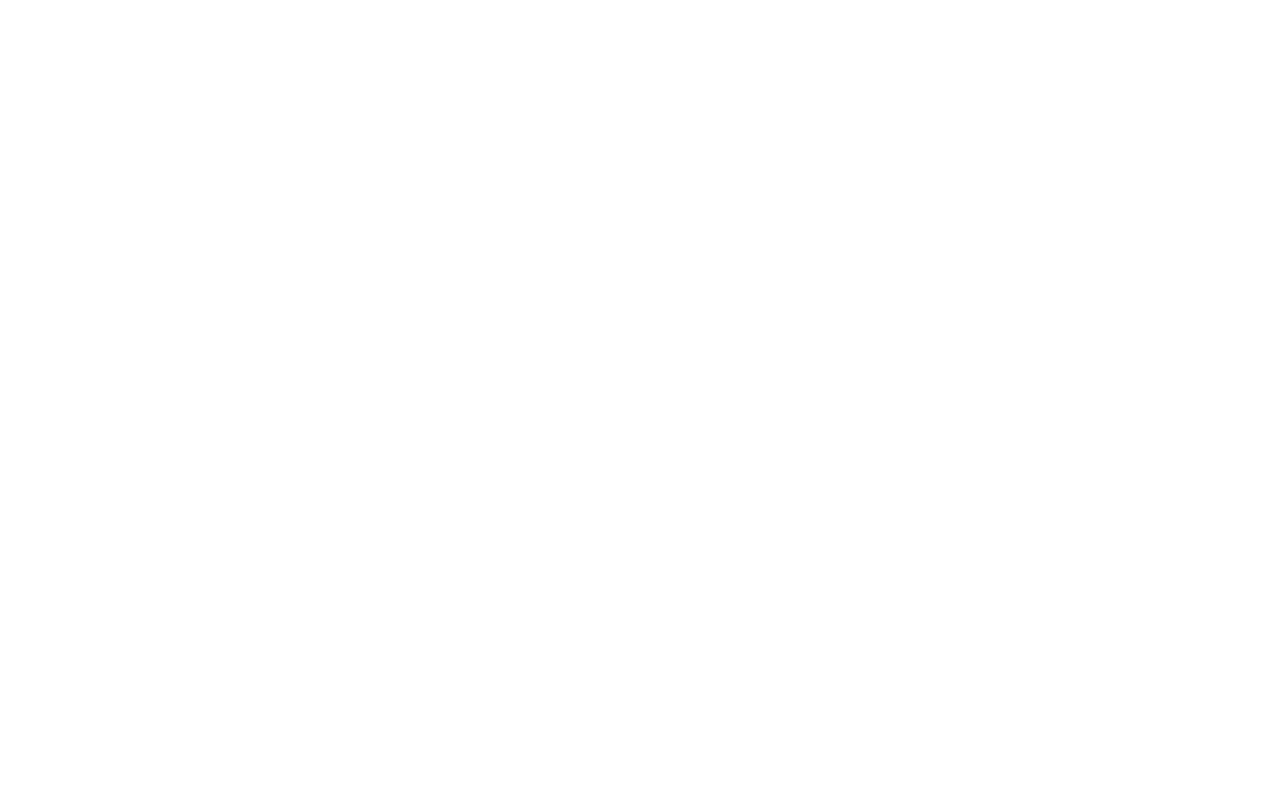
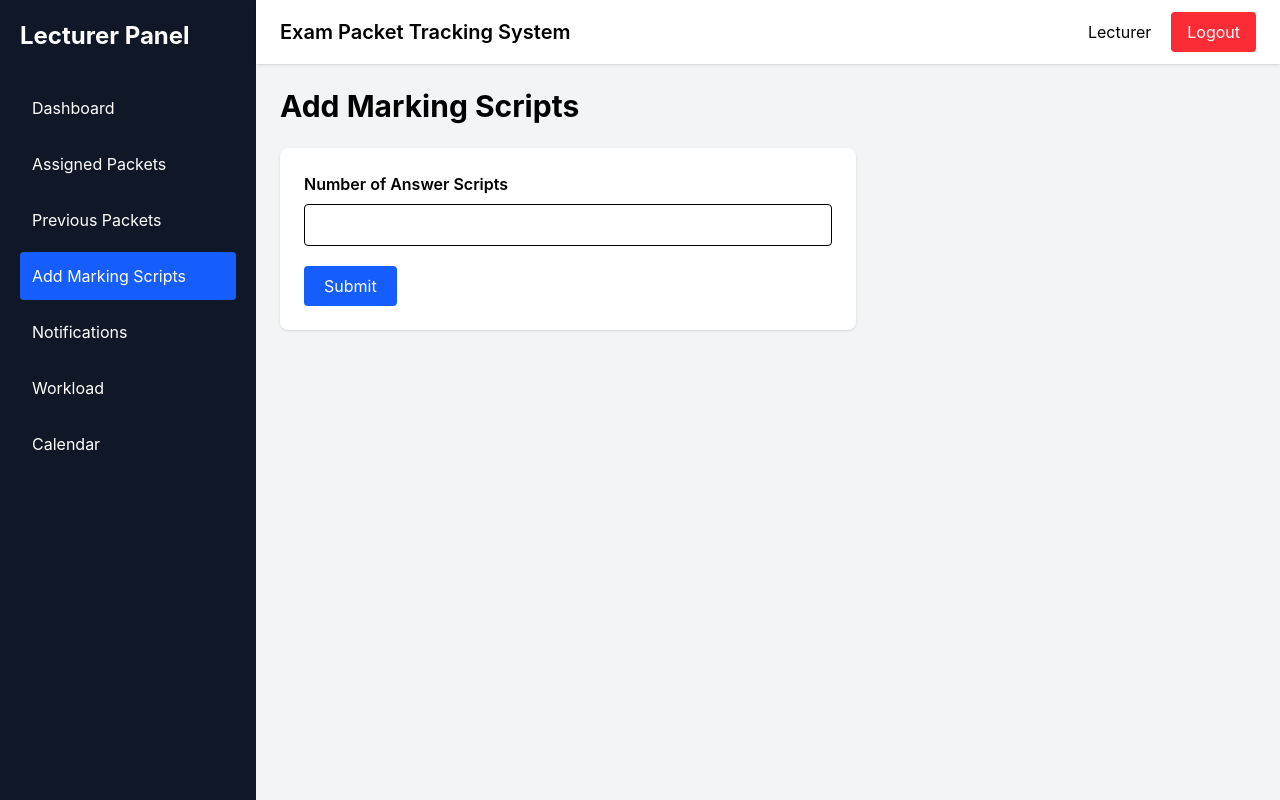
Before and after one commit to plnsliyanage/exam-paper-management-system-frontend, a React (Vite) app: page /lecturer/marking in a window 1280 px wide. Before the commit this address had no page. Built offline with nearby package versions, Linux system fonts and the light colour scheme.

Commit message:
done marking script

```diff
--- a/src/api/lecturerApi.js
+++ b/src/api/lecturerApi.js
@@ -16,3 +16,14 @@
   const response = await api.get(`/lecturer/packets/${packetId}`);
   return response.data;
 };
+
+export const addMarkingScripts = async (markingData) => {
+
+  const response = await api.post(
+    "/lecturer/marking",
+    markingData
+  );
+
+  return response.data;
+
+};
--- a/src/components/common/Sidebar.jsx
+++ b/src/components/common/Sidebar.jsx
@@ -18,8 +18,8 @@
     },
 
     {
-      name: "Marking Process",
-      path: "/lecturer/marking-process",
+      name: "Add Marking Scripts",
+      path: "/lecturer/marking",
     },
 
     {
--- /dev/null
+++ b/src/components/lecturer/MarkingForm.jsx
@@ -0,0 +1,49 @@
+const MarkingForm = ({ packetId, scripts, setScripts, handleSubmit }) => {
+  return (
+    <form
+      onSubmit={handleSubmit}
+      className="
+      bg-white
+      shadow
+      rounded-lg
+      p-6
+      space-y-5
+      "
+    >
+      <div>
+        <label className="block font-semibold mb-2">
+          Number of Answer Scripts
+        </label>
+
+        <input
+          type="number"
+          value={scripts}
+          onChange={(e) => setScripts(e.target.value)}
+          className="
+          border
+          rounded
+          p-2
+          w-full
+          "
+          min="1"
+          required
+        />
+      </div>
+
+      <button
+        type="submit"
+        className="
+        bg-blue-600
+        text-white
+        px-5
+        py-2
+        rounded
+        "
+      >
+        Submit
+      </button>
+    </form>
+  );
+};
+
+export default MarkingForm;
--- a/src/components/lecturer/PacketCard.jsx
+++ b/src/components/lecturer/PacketCard.jsx
@@ -2,16 +2,27 @@
 
 const PacketCard = ({ packet }) => {
   return (
-    <Link to={`/lecturer/packets/${packet.packetId}`}>
-      <div className="bg-white rounded-lg shadow-md p-5 hover:shadow-xl transition-shadow duration-300 cursor-pointer">
-        <h2 className="text-xl font-semibold">{packet.courseCode}</h2>
+    <Link to={`/lecturer/packets/${packet.packetId}`} className="block">
+      <div className="bg-white rounded-lg shadow-md p-5 hover:shadow-lg hover:scale-[1.01] transition-all duration-300">
+        <h2 className="text-xl font-semibold text-blue-700">
+          {packet.courseCode}
+        </h2>
 
-        <p className="text-gray-600">{packet.courseName}</p>
+        <p className="text-gray-700">{packet.courseName}</p>
 
         <div className="mt-4 space-y-2">
           <p>
             <span className="font-semibold">Department:</span>{" "}
-            {packet.department}
+            {packet.departmentName}
+          </p>
+
+          <p>
+            <span className="font-semibold">Academic Year:</span>{" "}
+            {packet.academicYear}
+          </p>
+
+          <p>
+            <span className="font-semibold">Semester:</span> {packet.semester}
           </p>
 
           <p>
@@ -21,6 +32,11 @@
           <p>
             <span className="font-semibold">Status:</span> {packet.status}
           </p>
+
+          <p>
+            <span className="font-semibold">Current Holder:</span>{" "}
+            {packet.currentHolderName}
+          </p>
         </div>
       </div>
     </Link>
--- /dev/null
+++ b/src/pages/lecturer/AddMarking.jsx
@@ -0,0 +1,63 @@
+import { useState } from "react";
+
+import MarkingForm from "../../components/lecturer/MarkingForm";
+
+import { addMarkingScripts } from "../../api/lecturerApi";
+
+const AddMarking = () => {
+  const [scripts, setScripts] = useState("");
+
+  const [message, setMessage] = useState("");
+
+  // Use existing database packet id
+  const packetId = "P3";
+
+  // Current lecturer
+  const lecturerId = "U1";
+
+  const handleSubmit = async (e) => {
+    e.preventDefault();
+
+    try {
+      const data = {
+        packetId: packetId,
+
+        lecturerId: lecturerId,
+
+        totalScripts: Number(scripts),
+      };
+
+      const response = await addMarkingScripts(data);
+
+      setMessage(response);
+    } catch (error) {
+      console.error(error);
+
+      setMessage("Failed to add marking scripts");
+    }
+  };
+
+  return (
+    <div className="max-w-xl">
+      <h1
+        className="
+      text-3xl
+      font-bold
+      mb-6
+      "
+      >
+        Add Marking Scripts
+      </h1>
+
+      {message && <p className="text-green-600 mb-4">{message}</p>}
+
+      <MarkingForm
+        scripts={scripts}
+        setScripts={setScripts}
+        handleSubmit={handleSubmit}
+      />
+    </div>
+  );
+};
+
+export default AddMarking;
--- a/src/pages/lecturer/PacketDetails.jsx
+++ b/src/pages/lecturer/PacketDetails.jsx
@@ -24,39 +24,64 @@
   };
 
   if (loading) {
-    return <h2>Loading Packet Details...</h2>;
+    return <h2 className="text-xl font-semibold">Loading Packet Details...</h2>;
   }
 
   if (!packet) {
-    return <h2>Packet not found.</h2>;
+    return (
+      <h2 className="text-xl font-semibold text-red-500">Packet Not Found</h2>
+    );
   }
 
   return (
-    <div className="max-w-3xl bg-white shadow rounded-lg p-6">
-      <h1 className="text-3xl font-bold mb-6">Packet Details</h1>
+    <div className="max-w-4xl mx-auto bg-white shadow rounded-lg p-8">
+      <h1 className="text-3xl font-bold mb-8">Packet Details</h1>
 
-      <div className="space-y-3">
-        <p>
-          <strong>Packet ID:</strong> {packet.packetId}
-        </p>
-        <p>
-          <strong>Course Code:</strong> {packet.courseCode}
-        </p>
-        <p>
-          <strong>Course Name:</strong> {packet.courseName}
-        </p>
-        <p>
-          <strong>Department:</strong> {packet.department}
-        </p>
-        <p>
-          <strong>Deadline:</strong> {packet.deadline}
-        </p>
-        <p>
-          <strong>Status:</strong> {packet.status}
-        </p>
-        <p>
-          <strong>Current Holder:</strong> {packet.currentHolder}
-        </p>
+      <div className="grid grid-cols-2 gap-6">
+        <div>
+          <p className="font-semibold">Packet ID</p>
+          <p>{packet.packetId}</p>
+        </div>
+
+        <div>
+          <p className="font-semibold">Course Code</p>
+          <p>{packet.courseCode}</p>
+        </div>
+
+        <div>
+          <p className="font-semibold">Course Name</p>
+          <p>{packet.courseName}</p>
+        </div>
+
+        <div>
+          <p className="font-semibold">Department</p>
+          <p>{packet.departmentName}</p>
+        </div>
+
+        <div>
+          <p className="font-semibold">Academic Year</p>
+          <p>{packet.academicYear}</p>
+        </div>
+
+        <div>
+          <p className="font-semibold">Semester</p>
+          <p>{packet.semester}</p>
+        </div>
+
+        <div>
+          <p className="font-semibold">Deadline</p>
+          <p>{packet.deadline}</p>
+        </div>
+
+        <div>
+          <p className="font-semibold">Status</p>
+          <p>{packet.status}</p>
+        </div>
+
+        <div>
+          <p className="font-semibold">Current Holder</p>
+          <p>{packet.currentHolderName}</p>
+        </div>
       </div>
     </div>
   );
--- a/src/routes/AppRoutes.jsx
+++ b/src/routes/AppRoutes.jsx
@@ -4,6 +4,7 @@
 import Dashboard from "../pages/lecturer/Dashboard";
 import AssignedPackets from "../pages/lecturer/AssignedPackets";
 import PacketDetails from "../pages/lecturer/PacketDetails";
+import AddMarking from "../pages/lecturer/AddMarking";
 
 const AppRoutes = () => {
   return (
@@ -14,6 +15,7 @@
         <Route path="dashboard" element={<Dashboard />} />
         <Route path="packets" element={<AssignedPackets />} />
         <Route path="packets/:packetId" element={<PacketDetails />} />
+        <Route path="marking" element={<AddMarking />} />
       </Route>
     </Routes>
   );
```
